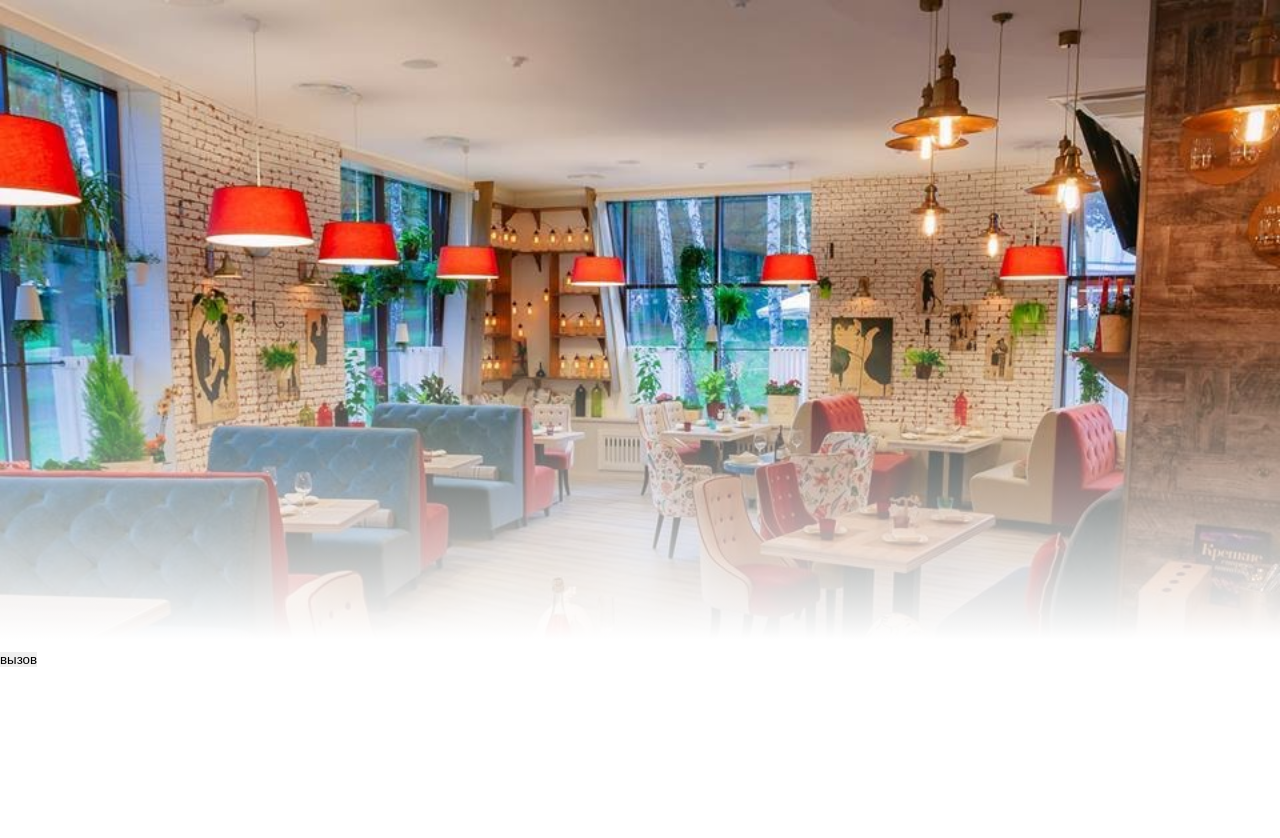
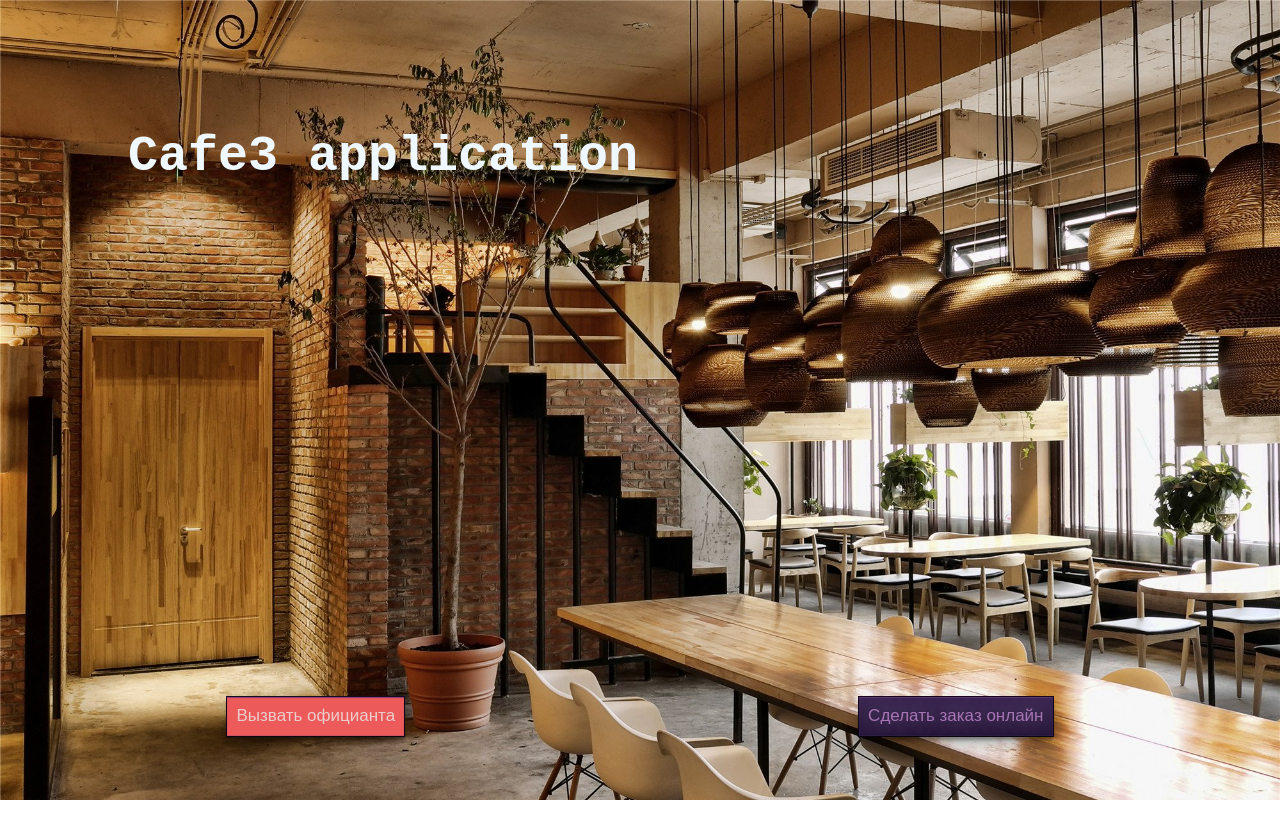
Before and after one commit to vitlio/cafe3, a plain HTML site: page frontendClient/index.html in a window 1280 px wide. Shown: the top 838 px of the page. Before the commit the page ends 800 px from the top, so only its background shows below. Drawn offline with Linux system fonts and the light colour scheme.

Commit message:
add client frontend, add favicons

```diff
--- a/frontendClient/index.html
+++ b/frontendClient/index.html
@@ -4,14 +4,21 @@
     <meta charset="UTF-8">
     <meta http-equiv="X-UA-Compatible" content="IE=edge">
     <meta name="viewport" content="width=device-width, initial-scale=1.0">
+    <link rel="icon" href="public/icons8-кафе-50.png" type="image/svg+xml">
     <link rel="stylesheet" href="main.css">
     <script src="index.js" defer></script>
     <title>Document</title>
 </head>
 <body>
     <header class="header">
-
+        <div class="header-content">
+            <div class="header-content_name">Cafe3 application</div>
+            <div class="header-content_btns">
+                <div id="btnCall" class="header-content_waiter-call_btn">Вызвать официанта</div>
+                <div class="header-content-menu_btn">Сделать заказ онлайн</div>
+            </div>
+        </div>
     </header>
-    <button id="btnCall" class="header-btn">вызов</button>
+    <!-- <button id="btnCall" class="header-btn">вызов</button> -->
 </body>
 </html>
--- a/frontendClient/main.css
+++ b/frontendClient/main.css
@@ -4,8 +4,8 @@
 }
 .header{
     margin-bottom: 10px;
-    height: 80vh;
-    background-image: url(prezentacziya-biznes-plana-kafe-pic002.jpg);
+    height: 100vh;
+    background-image: url(/public/1602972489_6-p-dizain-interera-kafe-9.jpg);
     background-size:cover;
 }
 .header::after{
@@ -14,9 +14,79 @@
     width: 100%;
     display: block;
 
-    background: linear-gradient(to bottom, transparent 50%, white 100%);
+    /* background: linear-gradient(to bottom, transparent 50%, white 100%); */
 }
-.header-btn{
-    border: none;
+.header-content{
+    height: 100%;
+    color: aliceblue;
+    display: flex;
+    justify-content:space-between;
+    flex-direction: column;
+}
+.header-content_name{
+    font-family: 'Courier New', Courier, monospace;
+    font-size: 50px;
+    font-weight: bold;
+    padding-left: 10%;
+    padding-top: 10%;
+}
+.header-content_btns{
+    display: flex;
+    flex-direction: row;
+    justify-content: space-around;
+    padding-bottom: 5%;
+}
+
+/*кнопка вызова официанта*/
+
+.header-content_waiter-call_btn {
+    min-height: 30px;
+    text-decoration: none;
+    padding: 9px 9px 0 9px;
+    color: #eecccc;
     cursor: pointer;
-}
+    font: normal 17px arial;
+  }
+
+  .header-content_waiter-call_btn:not(.active) {
+    box-shadow: inset 0 1px 1px rgba(111, 55, 125, 0.8), inset 0 -1px 0px rgba(63, 59, 113, 0.2), 0 9px 16px 0 rgba(0, 0, 0, 0.3), 0 4px 3px 0 rgba(0, 0, 0, 0.3), 0 0 0 1px #150a1e;
+    background-color: #ec5a5a;
+  }
+
+  .header-content_waiter-call_btn:not(.active):hover,
+  .header-content_waiter-call_btn:not(.active):focus {
+    transition: color 200ms linear, text-shadow 500ms linear;
+    color: #fff;
+    text-shadow: 0 0 21px rgba(223, 206, 228, 0.5), 0 0 10px rgba(223, 206, 228, 0.4), 0 0 2px #2a153c;
+  }
+  .header-content_waiter-call_btn:not(:hover) {
+      transition: 0.6s;
+  }
+
+  /*кнопка вызова официанта окончание*/
+  /*кнопка меню*/
+  .header-content-menu_btn {
+    min-height: 30px;
+    text-decoration: none;
+    padding: 9px 9px 0 9px;
+    color: #a675b3;
+    cursor: pointer;
+    font: normal 17px arial;
+  }
+
+  .header-content-menu_btn:not(.active) {
+    box-shadow: inset 0 1px 1px rgba(111, 55, 125, 0.8), inset 0 -1px 0px rgba(63, 59, 113, 0.2), 0 9px 16px 0 rgba(0, 0, 0, 0.3), 0 4px 3px 0 rgba(0, 0, 0, 0.3), 0 0 0 1px #150a1e;
+    background-image: linear-gradient(#3b2751, #271739);
+    text-shadow: 0 0 21px rgba(223, 206, 228, 0.5), 0 -1px 0 #311d47;
+  }
+
+  .header-content-menu_btn:not(.active):hover,
+  .header-content-menu_btn:not(.active):focus {
+    transition: color 200ms linear, text-shadow 500ms linear;
+    color: #fff;
+    text-shadow: 0 0 21px rgba(223, 206, 228, 0.5), 0 0 10px rgba(223, 206, 228, 0.4), 0 0 2px #2a153c;
+  }
+  .header-content-menu_btn:not(:hover) {
+      transition: 0.6s;
+  }
+  /*кнопка меню окончание*/
```
Also changed, not shown: frontend/src/index.html (+1 -0 lines), frontend/src/public/icons8-файл.svg (added), frontendClient/public/1602972489_6-p-dizain-interera-kafe-9.jpg (added), frontendClient/public/icons8-кафе-50.png (added).
